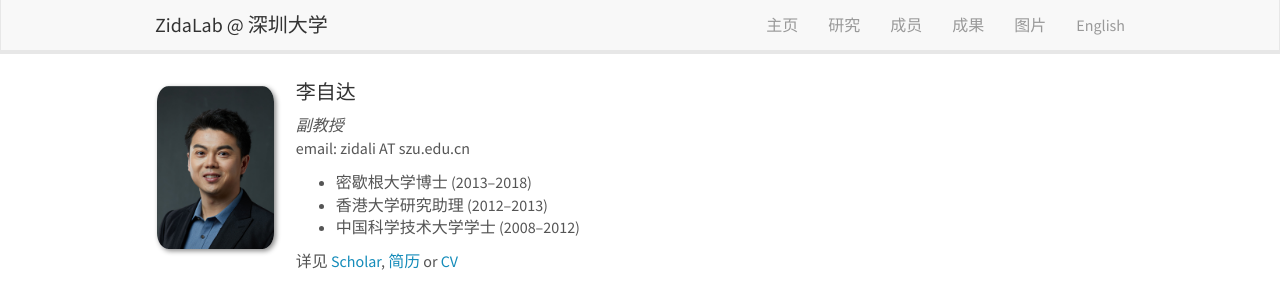
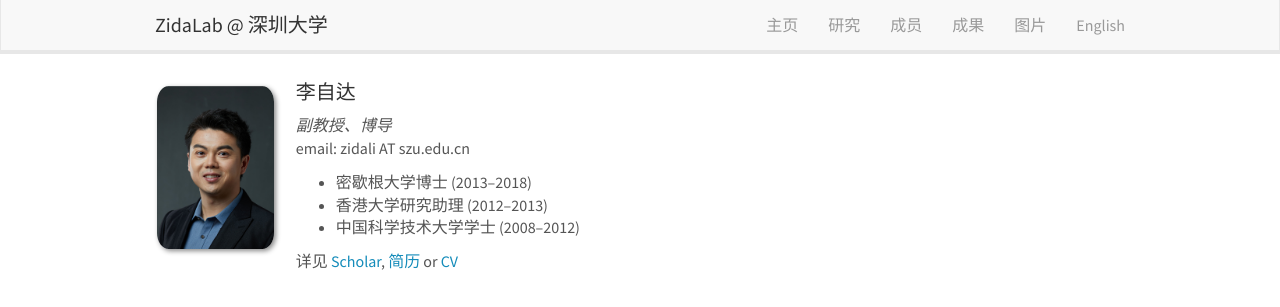
Before and after one commit to zidalab/cn, a Jekyll site: the page built from _pages/zidali.md, in a window 1280 px wide and 1021 px high. Shown: the top 307 px of the window. Built offline with Jekyll 4.4.1, drawn with Linux system fonts in a browser that asks for light colours; nearby versions of some CDN libraries.

Commit message:
Regular Update

```diff
--- a/_pages/zidali.md
+++ b/_pages/zidali.md
@@ -9,7 +9,7 @@ permalink: /zidali/
 <div class="col-sm-6 clearfix">
   <img src="{{ site.url }}{{ site.baseurl }}/images/teampic/Zida.jpg" class="img-responsive" width="25%" style="float: left" />
   <h4>李自达</h4>
-  <i>副教授</i> <br>
+  <i>副教授、博导</i> <br>
   email: zidali AT szu.edu.cn<br>
   <ul style="overflow: hidden">
   <li>密歇根大学博士 (2013–2018)</li>
```
Also changed, not shown: _pages/team.md (+1 -1 lines).
